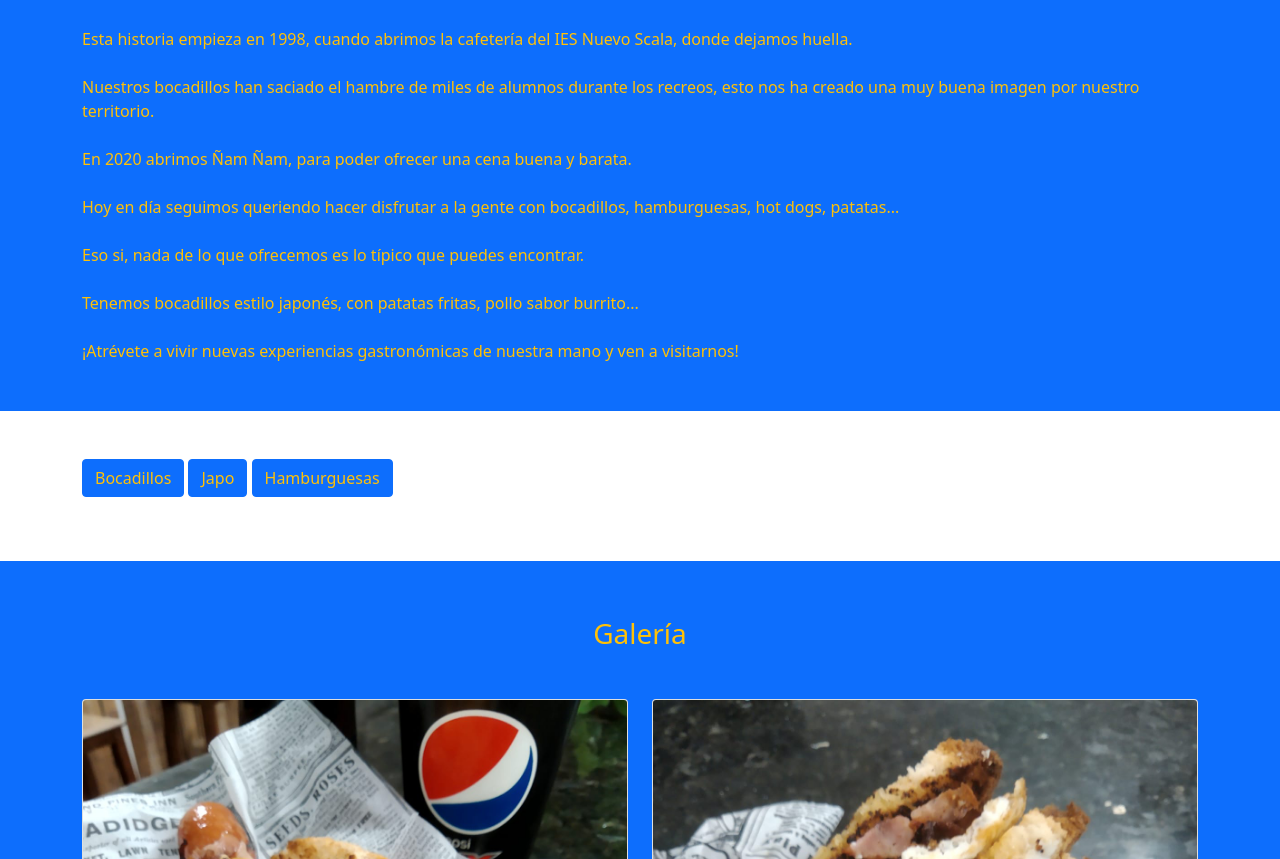
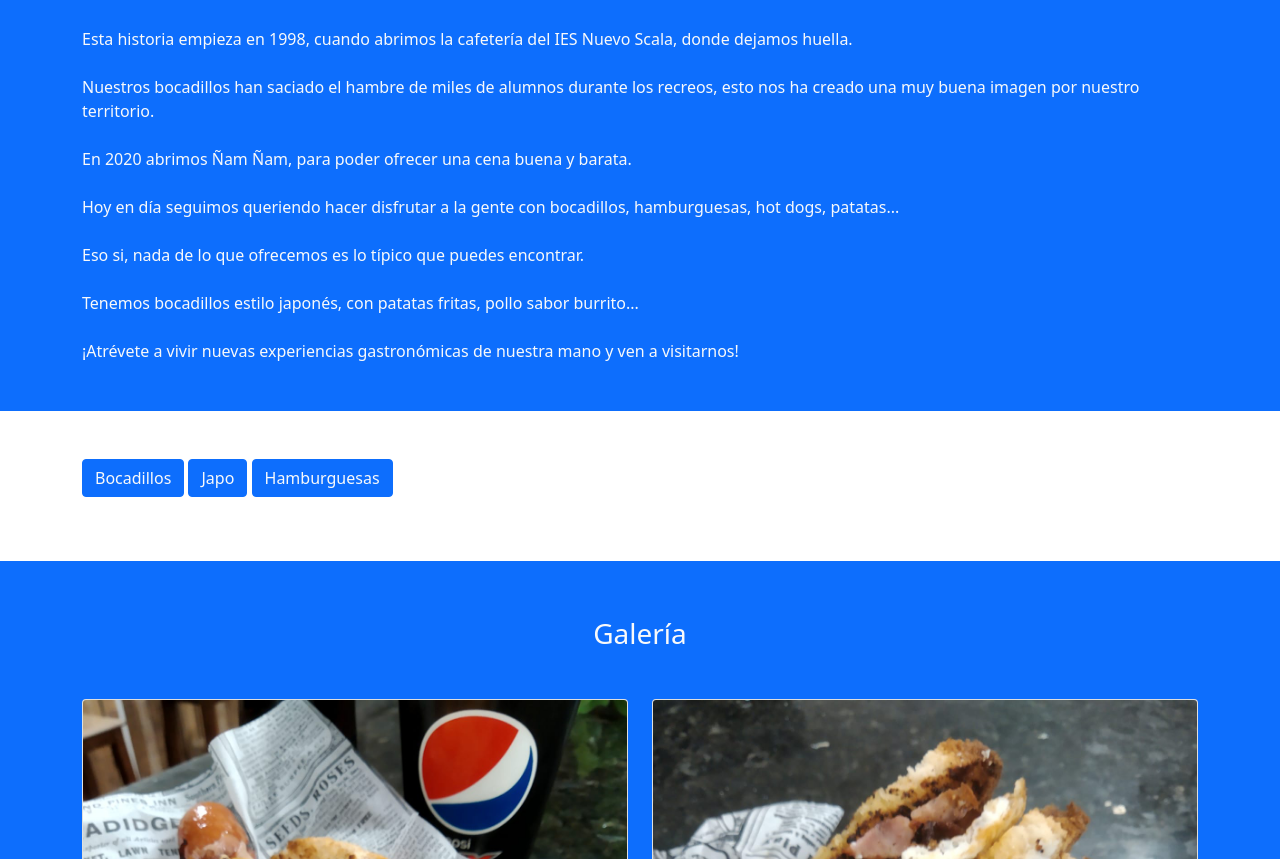
Before and after one commit to ehm4/Trabajo2-trimestre, a plain HTML site: page index.html in a window 1280 px wide. Shown: the part 1005-1864 px from the top of the page. Drawn offline with nearby package versions, Linux system fonts and the light colour scheme.

Commit message:
actualizacion

```diff
--- a/index.html
+++ b/index.html
@@ -90,7 +90,7 @@
   </div>
   <!--Fin Hero section (carousel)-->
   <!--Historia-->
-  <section class="py-5 bg-primary text-warning" id="historia">
+  <section class="py-5 bg-primary text-light" id="historia">
 
     <div class="container-sm"><br>Esta historia empieza en 1998, cuando abrimos la cafetería del IES Nuevo Scala, donde dejamos huella.<br>
 
@@ -112,9 +112,9 @@
   <div class="container py-5" id="carta">
 
     <p>
-      <a class="btn btn-primary bg-primary text-warning text-center " data-bs-toggle="collapse" href="#multiCollapseExample1" role="button" aria-expanded="false" aria-controls="multiCollapseExample1">Bocadillos</a>
-      <a class="btn btn-primary bg-primary text-warning text-center " data-bs-toggle="collapse" href="#multiCollapseExample3" role="button" aria-expanded="false" aria-controls="multiCollapseExample3">Japo</a>
-      <button class="btn btn-primary bg-primary text-warning text-center " type="button" data-bs-toggle="collapse" data-bs-target="#multiCollapseExample2" aria-expanded="false" aria-controls="multiCollapseExample2">Hamburguesas</button>
+      <a class="btn btn-primary bg-primary text-light text-center " data-bs-toggle="collapse" href="#multiCollapseExample1" role="button" aria-expanded="false" aria-controls="multiCollapseExample1">Bocadillos</a>
+      <a class="btn btn-primary bg-primary text-light text-center " data-bs-toggle="collapse" href="#multiCollapseExample3" role="button" aria-expanded="false" aria-controls="multiCollapseExample3">Japo</a>
+      <button class="btn btn-primary bg-primary text-light text-center " type="button" data-bs-toggle="collapse" data-bs-target="#multiCollapseExample2" aria-expanded="false" aria-controls="multiCollapseExample2">Hamburguesas</button>
     </p>
   <div class="row">
     <div class="col">
@@ -157,7 +157,7 @@
 <!--Galeria con cards-->
 <section class="bg-primary" id="galeria">
   <div class="container py-5">
-    <h3 class="text-center py-2 text-warning">Galería</h3>
+    <h3 class="text-center py-2 text-light">Galería</h3>
     <div class="row py-3">
       <div class="col-xxl-3 col-xl-6 col-md-6 col-sm-12 py-3">
         <div class="card">
```
